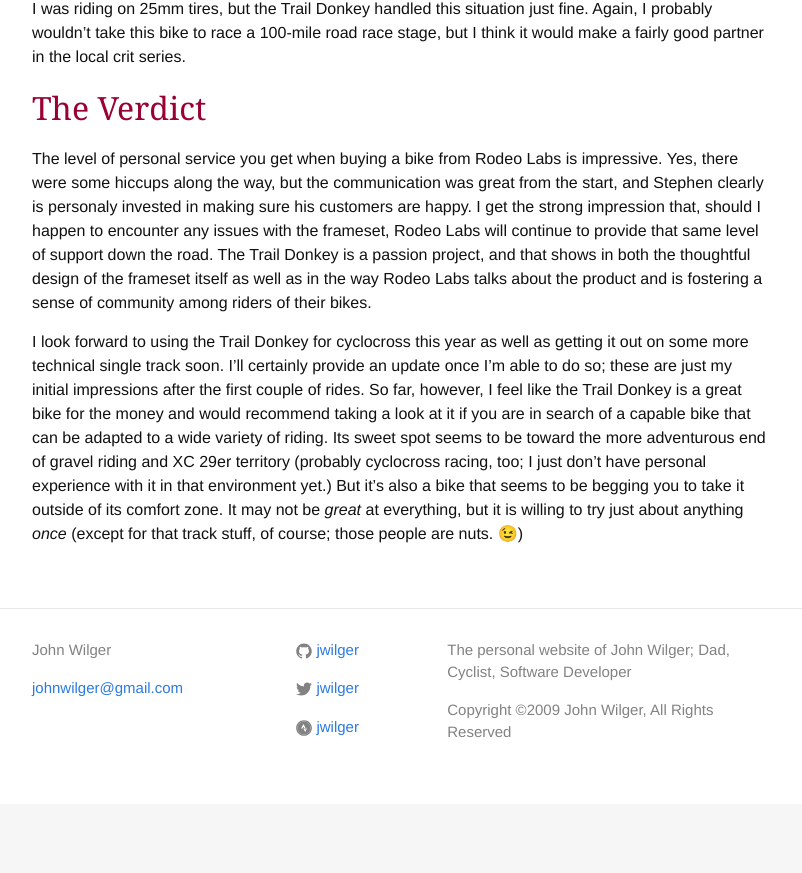
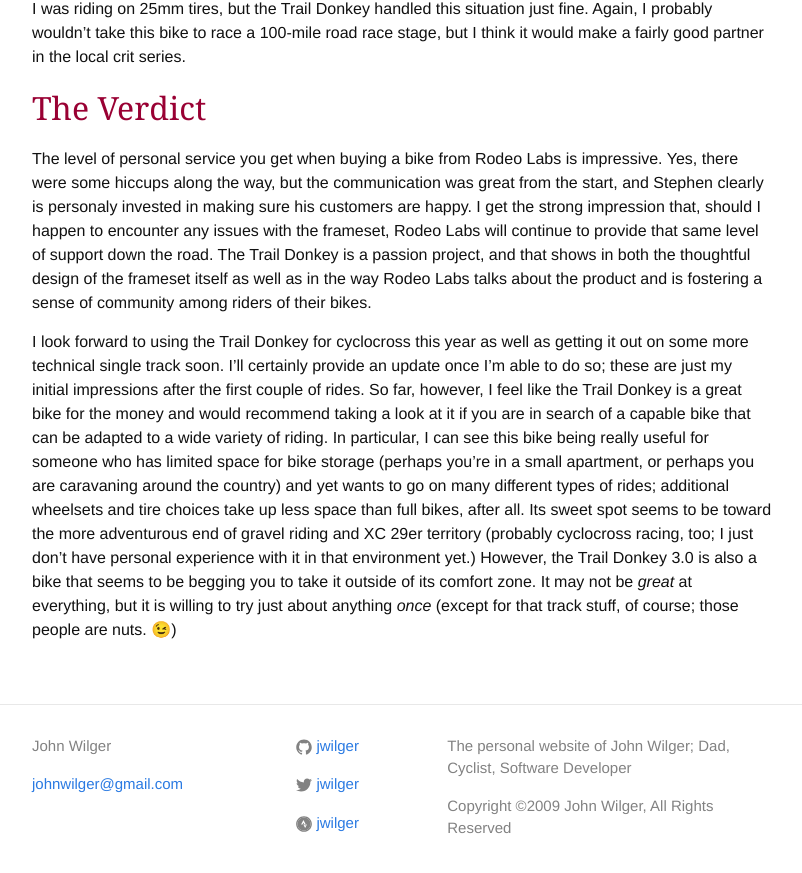
Before and after one commit to jwilger/jwilger.github.io, a Jekyll site: the page built from _posts/2019-07-14-td3-initial-review.md, in a window 1280 px wide and 900 px high, scrolled down 7220 px. Shown: the top 873 px of the window, without its empty margins (238-1040 px from the left). Built offline with Jekyll 4.4.1, drawn with Linux system fonts in a browser that asks for light colours; comment, search, counter and statistics services are not loaded; before the commit the page ends 8024 px from its top, so only the background shows below that.

Commit message:
small update

```diff
--- a/_posts/2019-07-14-td3-initial-review.md
+++ b/_posts/2019-07-14-td3-initial-review.md
@@ -280,9 +280,13 @@
 some more technical single track soon. I'll certainly provide an update once I'm able to do so;
 these are just my initial impressions after the first couple of rides. So far, however, I feel
 like the Trail Donkey is a great bike for the money and would recommend taking a look at it if you
-are in search of a capable bike that can be adapted to a wide variety of riding. Its sweet spot
-seems to be toward the more adventurous end of gravel riding and XC 29er territory (probably
-cyclocross racing, too; I just don't have personal experience with it in that environment yet.)
-But it's also a bike that seems to be begging you to take it outside of its comfort zone. It may
-not be _great_ at everything, but it is willing to try just about anything _once_ (except for that
-track stuff, of course; those people are nuts. 😉)
+are in search of a capable bike that can be adapted to a wide variety of riding. In particular, I
+can see this bike being really useful for someone who has limited space for bike storage (perhaps
+you're in a small apartment, or perhaps you are caravaning around the country) and yet wants to go
+on many different types of rides; additional wheelsets and tire choices take up less space than
+full bikes, after all. Its sweet spot seems to be toward the more adventurous end of gravel riding
+and XC 29er territory (probably cyclocross racing, too; I just don't have personal experience with
+it in that environment yet.) However, the Trail Donkey 3.0 is also a bike that seems to be begging
+you to take it outside of its comfort zone. It may not be _great_ at everything, but it is willing
+to try just about anything _once_ (except for that track stuff, of course; those people are nuts.
+😉)
```
